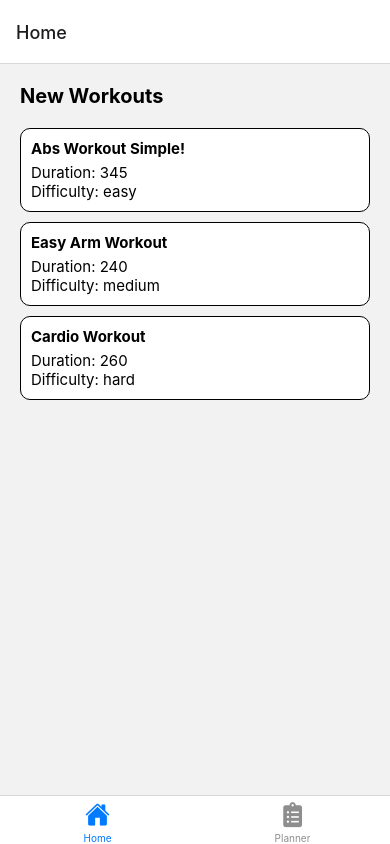
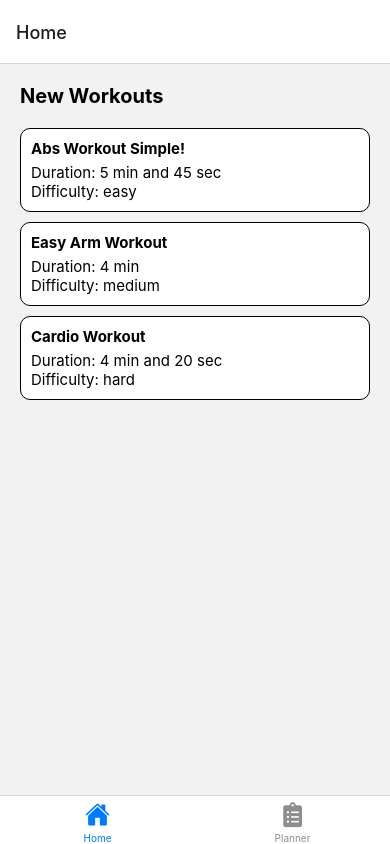
Before and after one commit to zayn785632/workout-mobile-app, a React Native app: screen /Home in a window 390 px wide. Built offline with nearby package versions, Linux system fonts and the light colour scheme.

Commit message:
pushing new code

```diff
--- a/App.tsx
+++ b/App.tsx
@@ -4,11 +4,14 @@ import useCachedResources from './hooks/useCachedResources';
 
 export default function App() {
   const isLoaded = useCachedResources();
-  console.log(isLoaded);
-  return (
-    <>
-      <Navigation/>
-      <StatusBar style="auto" />
-    </>
-  );
+  if (isLoaded){
+    return (
+      <>
+        <Navigation />
+        <StatusBar style="auto" />
+      </>
+    );
+  }else{
+    return null;
+  }
 }
--- a/components/WorkoutItem.tsx
+++ b/components/WorkoutItem.tsx
@@ -1,6 +1,7 @@
 
 import { View, Text, StyleSheet } from "react-native";
 import { Workout } from "../types/data";
+import { formatSec } from "../utils/time";
 
 export default function WorkoutItem({item}: {item:Workout}) {
     return (
@@ -9,7 +10,7 @@ export default function WorkoutItem({item}: {item:Workout}) {
                style={styles.name}>{item.name}
             </Text>
             <Text
-               style={styles.duration}>Duration: {item.duration}
+               style={styles.duration}>Duration: {formatSec(item.duration)}
             </Text>
             <Text
                style={styles.difficulty}>Difficulty: {item.difficulty}
--- a/navigation/index.tsx
+++ b/navigation/index.tsx
@@ -9,6 +9,7 @@ import { NavigationContainer } from "@react-navigation/native";
 
 import HomeScreen from "../screens/HomeScreen";
 import PlannerScreen from "../screens/PlannerScreen";
+import WorkoutDetailScreen from '../screens/WorkoutDetailScreen';
 
 
 
@@ -28,10 +29,17 @@ function RootNavigator(){
 
    return(
     <Stack.Navigator>
+
     <Stack.Screen
      name="Root"
      component={BottomTabNavigator}
      options={{headerShown: false}}
+    />
+
+    <Stack.Screen
+     name="WorkoutDetail"
+     component={WorkoutDetailScreen}
+     options={{title: "Workout Info"}}
     />
 </Stack.Navigator>
    )
--- a/screens/HomeScreen.tsx
+++ b/screens/HomeScreen.tsx
@@ -1,6 +1,6 @@
 
 
-import { View, Text, StyleSheet, FlatList } from "react-native";
+import { View, Text, StyleSheet, FlatList, Pressable } from "react-native";
 import { NativeStackHeaderProps } from "@react-navigation/native-stack/lib/typescript/src/types";
 import data from "../data.json";
 import { Workout } from "../types/data";
@@ -13,9 +13,20 @@ export default function HomeScreen({navigation}: NativeStackHeaderProps) {
 
             <View style={styles.container}>
             <Text style={styles.header}>New Workouts</Text>
+
             <FlatList
               data={data as Array<Workout>}
-              renderItem={WorkoutItem}
+              renderItem={({item}) => {
+                return (
+                    <Pressable
+                    onPress={() => navigation.navigate("WorkoutDetail")}
+                    >
+                    <WorkoutItem
+                    item={item}
+                    />
+                    </Pressable>
+                )
+              }}
               keyExtractor={item => item.slug}
             />
 
@@ -32,5 +43,6 @@ const styles = StyleSheet.create({
         fontSize: 20,
         marginBottom: 20,
         fontWeight: "bold",
+
     }
 })
--- /dev/null
+++ b/screens/WorkoutDetailScreen.tsx
@@ -0,0 +1,30 @@
+
+
+import { View, Text, StyleSheet } from "react-native";
+import { NativeStackHeaderProps } from "@react-navigation/native-stack/lib/typescript/src/types";
+
+
+
+export default function WorkoutDetailScreen({navigation}: NativeStackHeaderProps) {
+
+    return (
+
+        <View style={styles.container}>
+            <Text style={styles.header}>Workout Detail!</Text>
+
+        </View>
+    )
+}
+
+const styles = StyleSheet.create({
+    container: {
+        padding: 20,
+        flex: 1,
+    },
+    header: {
+        fontSize: 20,
+        marginBottom: 20,
+        fontWeight: "bold",
+
+    }
+})
--- /dev/null
+++ b/utils/time.ts
@@ -0,0 +1,30 @@
+
+
+export function secToMIn(sec: number): string {
+    return (sec /60).toFixed(1);
+}
+
+export function formatSec(sec: number) {
+    const _min = Math.floor(sec / 60);
+    const _sec = sec % 60;
+
+    const minText = `${_min} min`
+    const secText = `${_sec} sec`
+    const connector = "and"
+
+    const sentence = [];
+
+    if (_min >0){
+        sentence.push(minText);
+
+    }
+
+    if (_min >0 && _sec > 0){
+        sentence.push(connector);
+    }
+
+    if (_sec > 0) {
+        sentence.push(secText);
+    }
+    return sentence.join(" ");
+}
```
Also changed, not shown: components/styled/MontserratText.tsx (added, +15 -0 lines).
